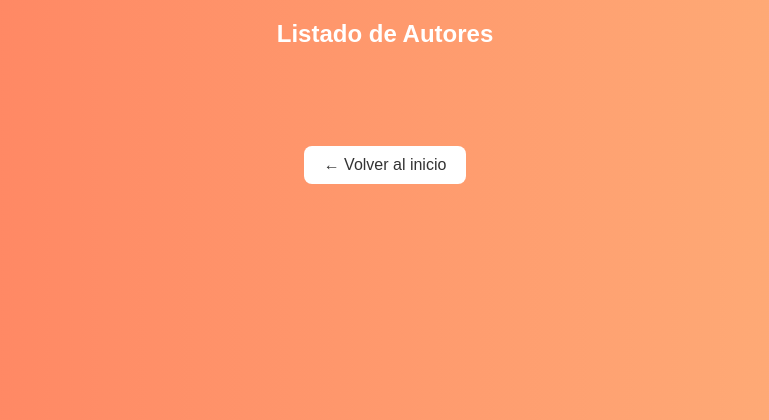
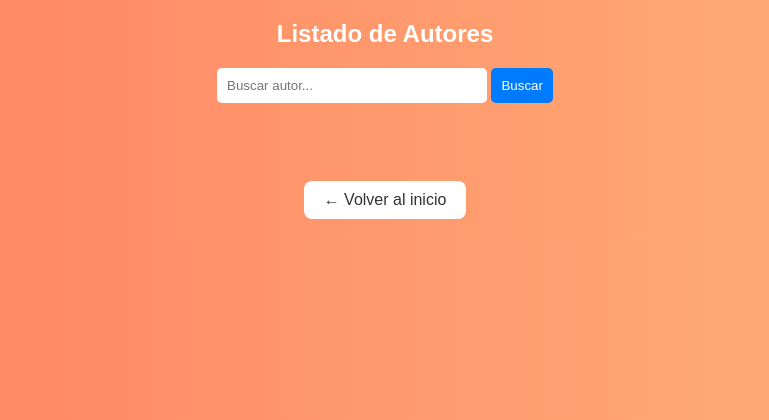
Before and after one commit to Marlon-Castillo/Marlon-Castillo-proyecto-final-programacion3, a PHP site: page /autores.php in a window 1280 px wide. Shown: the top 420 px of the page, without its empty margins (255-1024 px from the left). Run offline with PHP 8.4, Linux system fonts and the light colour scheme; the visitor is signed in with stand-in values (Sample User, id 1); data that the repository does not hold is empty.

```diff
--- a/libreria/autores.php
+++ b/libreria/autores.php
@@ -9,8 +9,8 @@ if (!isset($_SESSION['usuario'])) {
 <!DOCTYPE html>
 <html lang="es">
 <head>
-    <meta charset="UTF-8">
-    <title>Autores</title>
+<meta charset="UTF-8">
+<title>Autores</title>
 
 <style>
 body {
@@ -66,6 +66,26 @@ h2 {
     color: #555;
 }
 
+/*  BUSCADOR */
+input {
+    padding: 10px;
+    width: 250px;
+    border-radius: 5px;
+    border: none;
+}
+
+button {
+    padding: 10px;
+    border: none;
+    background: #007BFF;
+    color: white;
+    border-radius: 5px;
+}
+
+button:hover {
+    background: #0056b3;
+}
+
 .boton-volver {
     display: inline-block;
     margin: 20px;
@@ -86,10 +106,27 @@ h2 {
 
 <h2>Listado de Autores</h2>
 
+<!-- BUSCADOR -->
+<form method="GET">
+    <input type="text" name="buscar" placeholder="Buscar autor...">
+    <button type="submit">Buscar</button>
+</form>
+
 <div class="contenedor">
 
 <?php
-$query = $conexion->query("SELECT * FROM autores");
+$buscar = isset($_GET['buscar']) ? $_GET['buscar'] : '';
+
+if ($buscar != '') {
+    $query = $conexion->query("
+        SELECT * FROM autores
+        WHERE nombre LIKE '%$buscar%'
+        OR apellido LIKE '%$buscar%'
+        OR ciudad LIKE '%$buscar%'
+    ");
+} else {
+    $query = $conexion->query("SELECT * FROM autores");
+}
 
 foreach ($query as $autor) {
     echo "
--- a/libreria/libros.php
+++ b/libreria/libros.php
@@ -77,7 +77,7 @@ button:hover {
 
 <h2>Listado de Libros</h2>
 
-<!-- 🔍 BUSCADOR -->
+<!-- BUSCADOR -->
 <form method="GET">
     <input type="text" name="buscar" placeholder="Buscar libro...">
     <button type="submit">Buscar</button>
```
